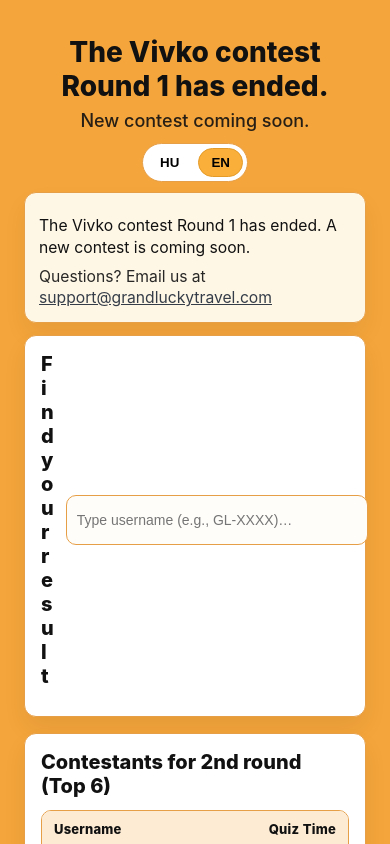
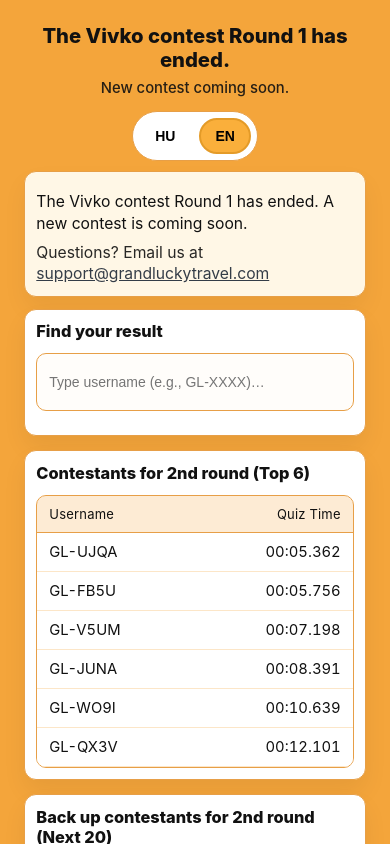
Before and after one commit to Runnerrander/grandlucky-quiz, a Next.js app: page / in a window 390 px wide. Shown: the top 844 px of the page. Built offline with nearby package versions, Linux system fonts and the light colour scheme.

Commit message:
feat(results): mobile-friendly layout (fluid type, stacked controls, sticky headers, responsive tables); keep HU/EN + payment yellow

```diff
--- a/pages/index.js
+++ b/pages/index.js
@@ -98,6 +98,7 @@ const normalizeUsername = (u) => {
   const n = norm(u).replace(/^GL-/, "GL").replace(/^GL(?=[A-Z0-9]{4}$)/, "GL-");
   return n;
 };
+// Levenshtein ≤ 1
 function lev1(a, b) {
   if (a === b) return true;
   const la = a.length, lb = b.length;
@@ -142,33 +143,33 @@ function RowSection({ title, items, searchable = false, dict }) {
   }, [items, q, searchable]);
 
   return (
-    <section style={styles.section}>
-      <div style={styles.sectionHeader}>
-        <h2 style={styles.sectionTitle}>{title}</h2>
+    <section className="section">
+      <div className="sectionHeader">
+        <h2 className="sectionTitle">{title}</h2>
         {searchable && (
           <input
             value={q}
             onChange={(e) => setQ(e.target.value)}
             placeholder={dict.searchPh}
             aria-label={dict.searchPh}
-            style={styles.search}
+            className="search"
           />
         )}
       </div>
 
-      <div style={{ ...styles.tableWrap, ...(searchable ? styles.tallScroll : styles.mediumScroll) }}>
-        <div style={styles.tableHeader}>
-          <div style={{ ...styles.cell, ...styles.userCell, fontWeight: 800 }}>{dict.username}</div>
-          <div style={{ ...styles.cell, ...styles.timeCell, fontWeight: 800 }}>{dict.time}</div>
+      <div className={`tableWrap ${searchable ? "tallScroll" : "mediumScroll"}`}>
+        <div className="tableHeader">
+          <div className="cell userCell userHead">{dict.username}</div>
+          <div className="cell timeCell timeHead">{dict.time}</div>
         </div>
 
         {filtered.length === 0 ? (
-          <div style={styles.emptyRow}>{dict.noResults}</div>
+          <div className="emptyRow">{dict.noResults}</div>
         ) : (
           filtered.map((r, i) => (
-            <div key={`${r.username}-${i}`} style={styles.tableRow}>
-              <div style={{ ...styles.cell, ...styles.userCell }}>{r.username}</div>
-              <div style={{ ...styles.cell, ...styles.timeCell }}>{formatMs(r.time_ms)}</div>
+            <div key={`${r.username}-${i}`} className="tableRow">
+              <div className="cell userCell">{r.username}</div>
+              <div className="cell timeCell">{formatMs(r.time_ms)}</div>
             </div>
           ))
         )}
@@ -191,33 +192,33 @@ function GlobalSearch({ top6, next20, others, dict }) {
   }, [all, q]);
 
   return (
-    <section style={{ ...styles.section, marginTop: 12 }}>
-      <div style={styles.sectionHeader}>
-        <h2 style={styles.sectionTitle}>{dict.find}</h2>
+    <section className="section" style={{ marginTop: 12 }}>
+      <div className="sectionHeader">
+        <h2 className="sectionTitle">{dict.find}</h2>
         <input
           value={q}
           onChange={(e) => setQ(e.target.value)}
           placeholder={dict.searchPh}
           aria-label={dict.searchPh}
-          style={styles.search}
+          className="search"
         />
       </div>
 
       {q && (
-        <div style={styles.tableWrap}>
-          <div style={{ ...styles.tableHeader, gridTemplateColumns: "1fr 160px 140px" }}>
-            <div style={{ ...styles.cell, fontWeight: 800 }}>{dict.username}</div>
-            <div style={{ ...styles.cell, textAlign: "right", fontWeight: 800 }}>{dict.time}</div>
-            <div style={{ ...styles.cell, fontWeight: 800 }}>{dict.group}</div>
+        <div className="tableWrap">
+          <div className="tableHeader three">
+            <div className="cell">{dict.username}</div>
+            <div className="cell" style={{ textAlign: "right" }}>{dict.time}</div>
+            <div className="cell">{dict.group}</div>
           </div>
           {results.length === 0 ? (
-            <div style={styles.emptyRow}>{dict.noMatches}</div>
+            <div className="emptyRow">{dict.noMatches}</div>
           ) : (
             results.map((r, i) => (
-              <div key={`${r.username}-${i}`} style={{ ...styles.tableRow, gridTemplateColumns: "1fr 160px 140px" }}>
-                <div style={styles.cell}>{r.username}</div>
-                <div style={{ ...styles.cell, textAlign: "right" }}>{formatMs(r.time_ms)}</div>
-                <div style={styles.cell}>{r.group}</div>
+              <div key={`${r.username}-${i}`} className="tableRow three">
+                <div className="cell">{r.username}</div>
+                <div className="cell" style={{ textAlign: "right" }}>{formatMs(r.time_ms)}</div>
+                <div className="cell">{r.group}</div>
               </div>
             ))
           )}
@@ -229,7 +230,7 @@ function GlobalSearch({ top6, next20, others, dict }) {
 
 /** ---------- PAGE ---------- */
 export default function IndexPage() {
-  const [lang, setLang] = useState("en"); // "en" | "hu"
+  const [lang, setLang] = useState("en");
   const dict = STR[lang];
 
   return (
@@ -239,7 +240,7 @@ export default function IndexPage() {
         <meta name="viewport" content="width=device-width, initial-scale=1" />
       </Head>
 
-      {/* Global theme: match the payment-page yellow */}
+      {/* Global theme */}
       <style jsx global>{`
         :root{
           --page-yellow:#F4A53B;  /* from your payment page */
@@ -258,22 +259,18 @@ export default function IndexPage() {
         a{ color:#1f2937; }
       `}</style>
 
-      <main style={styles.main}>
-        <header style={styles.hero}>
-          <h1 style={styles.h1}>{dict.heroTitle}</h1>
-          <p style={styles.sub}>{dict.heroSub}</p>
+      <main className="main">
+        <header className="hero">
+          <h1 className="h1">{dict.heroTitle}</h1>
+          <p className="sub">{dict.heroSub}</p>
 
-        <div style={styles.langSwitch}>
-            <button onClick={() => setLang("hu")} aria-label="Magyar" style={{ ...styles.langBtn, ...(lang === "hu" ? styles.langActive : {}) }}>
-              HU
-            </button>
-            <button onClick={() => setLang("en")} aria-label="English" style={{ ...styles.langBtn, ...(lang === "en" ? styles.langActive : {}) }}>
-              EN
-            </button>
+          <div className="langSwitch">
+            <button onClick={() => setLang("hu")} aria-label="Magyar" className={`langBtn ${lang==="hu"?"active":""}`}>HU</button>
+            <button onClick={() => setLang("en")} aria-label="English" className={`langBtn ${lang==="en"?"active":""}`}>EN</button>
           </div>
         </header>
 
-        <section style={styles.infoCard}>
+        <section className="infoCard">
           <p style={{ margin: "8px 0" }}>{dict.infoP}</p>
           <p style={{ margin: 0, opacity: 0.9 }}>
             {dict.contact} <a href="mailto:support@grandluckytravel.com">support@grandluckytravel.com</a>
@@ -285,85 +282,100 @@ export default function IndexPage() {
         <RowSection title={dict.s2} items={NEXT20} dict={dict} />
         <RowSection title={dict.s3} items={OTHERS} searchable dict={dict} />
       </main>
+
+      {/* Responsive CSS (mobile-first) */}
+      <style jsx>{`
+        .main{
+          max-width: 1100px;
+          margin: 0 auto;
+          padding: clamp(16px, 4vw, 32px) clamp(10px, 4vw, 20px) 64px;
+          font-family: -apple-system, BlinkMacSystemFont, "Segoe UI", Roboto, Inter, "Helvetica Neue", Arial, "Noto Sans";
+          color: var(--ink);
+        }
+        .hero{ margin-bottom: 10px; text-align: center; }
+        .h1{ font-size: clamp(20px, 5.2vw, 28px); line-height: 1.2; margin: 0 0 6px; font-weight: 800; }
+        .sub{ font-size: clamp(14px, 3.8vw, 18px); margin: 0; opacity: .9; font-weight: 500; }
+
+        .langSwitch{
+          margin-top: 12px; display: inline-flex; gap: 8px; flex-wrap: wrap;
+          background: #fff; padding: 6px; border-radius: 999px; border: 1px solid var(--border)
+        }
+        .langBtn{
+          padding: 8px 14px; border-radius: 999px; border: 2px solid transparent;
+          cursor: pointer; background: transparent; font-weight: 800; font-size: 14px;
+        }
+        .langBtn.active{ background: var(--accent); border-color: #e49b28; }
+
+        .infoCard{
+          border: 1px solid var(--border);
+          background: #fff7e6;
+          border-radius: 12px;
+          padding: clamp(10px, 3vw, 16px);
+          box-shadow: 0 12px 24px rgba(0,0,0,0.05);
+        }
+
+        .section{
+          margin-top: 14px;
+          border: 1px solid var(--border);
+          border-radius: 12px;
+          padding: clamp(10px, 3vw, 16px);
+          background: var(--card);
+          box-shadow: 0 12px 24px rgba(0,0,0,0.06);
+        }
+        .sectionHeader{
+          display: flex; align-items: center; gap: 12px; flex-wrap: wrap;
+          justify-content: space-between; margin-bottom: 12px;
+        }
+        .sectionTitle{ margin: 0; font-size: clamp(16px, 4.2vw, 20px); font-weight: 800; }
+
+        .search{
+          width: min(100%, 360px); height: 40px; padding: 8px 12px;
+          border-radius: 10px; border: 1px solid var(--border); outline: none;
+          font-size: 14px; background: #fffdfa;
+        }
+
+        .tableWrap{
+          border: 1px solid var(--border);
+          border-radius: 10px;
+          overflow: auto;             /* allow horizontal scroll on tiny screens */
+          background: #fff;
+        }
+        .mediumScroll{ max-height: 300px; }
+        .tallScroll{ max-height: 420px; }
+
+        .tableHeader{
+          position: sticky; top: 0; z-index: 1;
+          display: grid;
+          grid-template-columns: 1fr minmax(86px, 140px);
+          background: var(--thead);
+          border-bottom: 1px solid var(--border);
+          font-size: 13px; letter-spacing: .2px;
+        }
+        .tableHeader.three{
+          grid-template-columns: 1fr minmax(86px, 140px) minmax(90px, 120px);
+        }
+
+        .tableRow{
+          display: grid;
+          grid-template-columns: 1fr minmax(86px, 140px);
+          background: #fff;
+          border-bottom: 1px solid var(--row-sep);
+          font-size: clamp(14px, 3.8vw, 15px);
+        }
+        .tableRow.three{
+          grid-template-columns: 1fr minmax(86px, 140px) minmax(90px, 120px);
+        }
+
+        .cell{ padding: 10px 12px; white-space: nowrap; overflow: hidden; text-overflow: ellipsis; }
+        .userCell{ font-variant-numeric: tabular-nums; }
+        .timeCell{ text-align: right; font-variant-numeric: tabular-nums; }
+        .emptyRow{ padding: 14px 12px; font-size: 14px; color: var(--muted); background: #fff; }
+
+        @media (min-width: 720px){
+          .mediumScroll{ max-height: 260px; }
+          .tallScroll{ max-height: 360px; }
+        }
+      `}</style>
     </>
   );
 }
-
-/** ---------- STYLES ---------- */
-const styles = {
-  main: {
-    maxWidth: 1100,
-    margin: "0 auto",
-    padding: "28px 16px 64px",
-    fontFamily:
-      '-apple-system, BlinkMacSystemFont, "Segoe UI", Roboto, Inter, "Helvetica Neue", Arial, "Noto Sans", "Apple Color Emoji", "Segoe UI Emoji"',
-    color: "var(--ink)"
-  },
-  hero: { marginBottom: 10, textAlign: "center" },
-  h1: { fontSize: 28, lineHeight: 1.2, margin: "0 0 6px", fontWeight: 800 },
-  sub: { fontSize: 18, margin: 0, opacity: 0.9, fontWeight: 500 },
-
-  langSwitch: {
-    marginTop: 10, display: "inline-flex", gap: 6,
-    background: "#fff", padding: 4, borderRadius: 999, border: "1px solid var(--border)"
-  },
-  langBtn: { padding: "6px 12px", borderRadius: 999, border: "1px solid transparent", cursor: "pointer", background: "transparent", fontWeight: 800 },
-  langActive: { background: "var(--accent)", borderColor: "#e49b28" },
-
-  infoCard: {
-    border: "1px solid var(--border)",
-    background: "#fff7e6",
-    borderRadius: 12,
-    padding: 14,
-    boxShadow: "0 12px 24px rgba(0,0,0,0.05)"
-  },
-
-  section: {
-    marginTop: 16,
-    border: "1px solid var(--border)",
-    borderRadius: 12,
-    padding: 16,
-    background: "var(--card)",
-    boxShadow: "0 12px 24px rgba(0,0,0,0.06)"
-  },
-  sectionHeader: {
-    display: "flex", alignItems: "center", gap: 12,
-    justifyContent: "space-between", marginBottom: 12
-  },
-  sectionTitle: { margin: 0, fontSize: 20, fontWeight: 800 },
-
-  search: {
-    flexShrink: 0, width: 280, height: 36, padding: "6px 10px",
-    borderRadius: 10, border: "1px solid var(--border)", outline: "none",
-    fontSize: 14, background: "#fffdfa"
-  },
-
-  tableWrap: {
-    border: "1px solid var(--border)",
-    borderRadius: 10,
-    overflow: "hidden",
-    background: "#fff"
-  },
-  mediumScroll: { maxHeight: 260, overflowY: "auto" },
-  tallScroll: { maxHeight: 360, overflowY: "auto" },
-
-  tableHeader: {
-    display: "grid",
-    gridTemplateColumns: "1fr 160px",
-    background: "var(--thead)",
-    borderBottom: "1px solid var(--border)",
-    fontSize: 13,
-    letterSpacing: 0.2
-  },
-  tableRow: {
-    display: "grid",
-    gridTemplateColumns: "1fr 160px",
-    background: "#fff",
-    borderBottom: "1px solid var(--row-sep)",
-    fontSize: 15
-  },
-  cell: { padding: "10px 12px", whiteSpace: "nowrap", overflow: "hidden", textOverflow: "ellipsis" },
-  userCell: { fontVariantNumeric: "tabular-nums" },
-  timeCell: { textAlign: "right", fontVariantNumeric: "tabular-nums" },
-  emptyRow: { padding: "14px 12px", fontSize: 14, color: "var(--muted)", background: "#fff" }
-};
```
